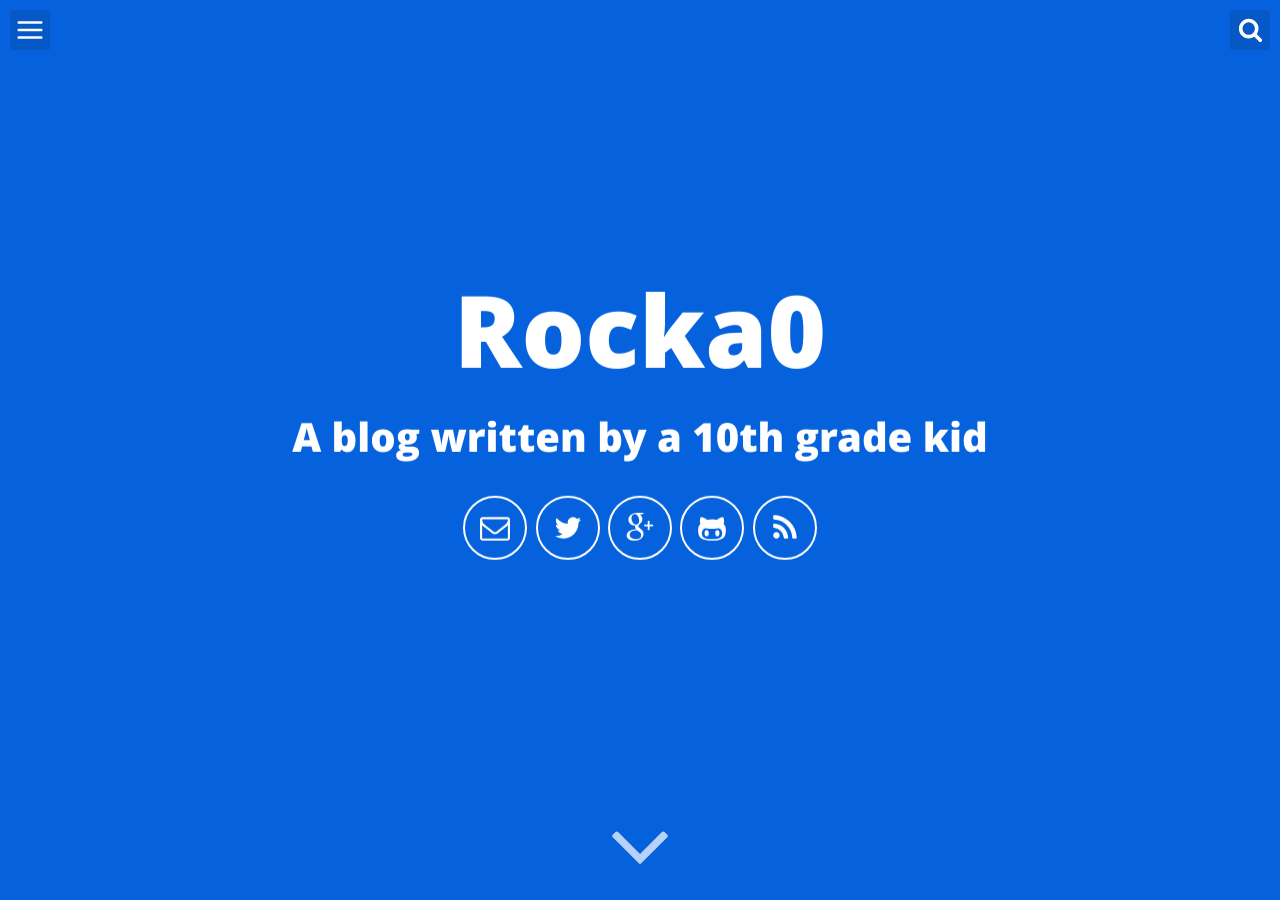
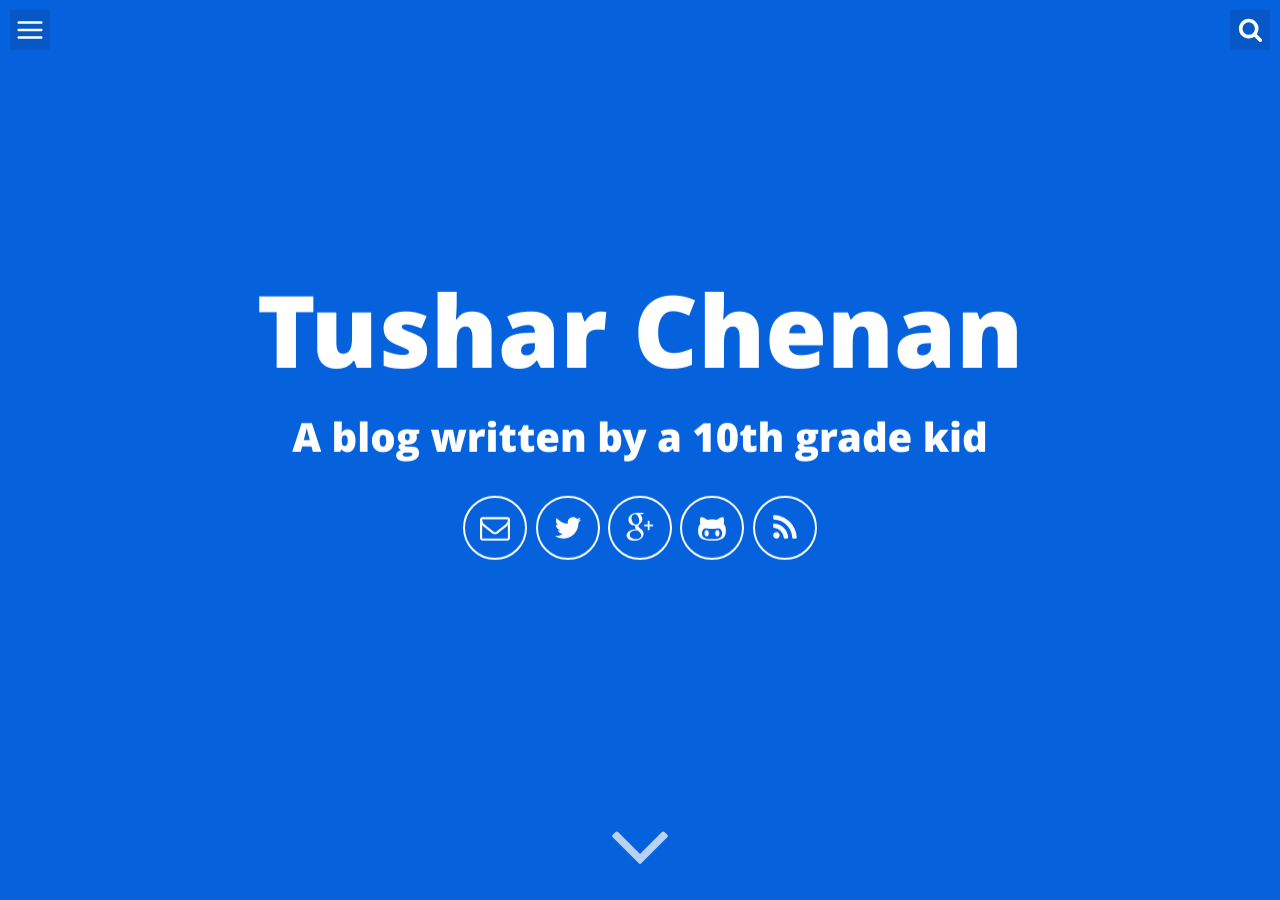
Before and after one commit to rocka0/myblog, a Jekyll site: the page built from index.html, in a window 1280 px wide and 900 px high. Built offline with Jekyll 4.4.1, drawn with Linux system fonts in a browser that asks for light colours; formulas are drawn with MathJax 3.

Commit message:
Update _config.yml

```diff
--- a/_config.yml
+++ b/_config.yml
@@ -4,7 +4,7 @@ baseurl: "/myblog/" # the subpath of your site, e.g. /blog/
 url: "http://rocka0.github.io/myblog" # the base hostname & protocol for your site
 
 # User settings
-username: Rocka0
+username: Tushar Chenan
 user_description: Front + Back end Developer
 user_title: Rocka0
 email: tusky2002@gmail.com
```
